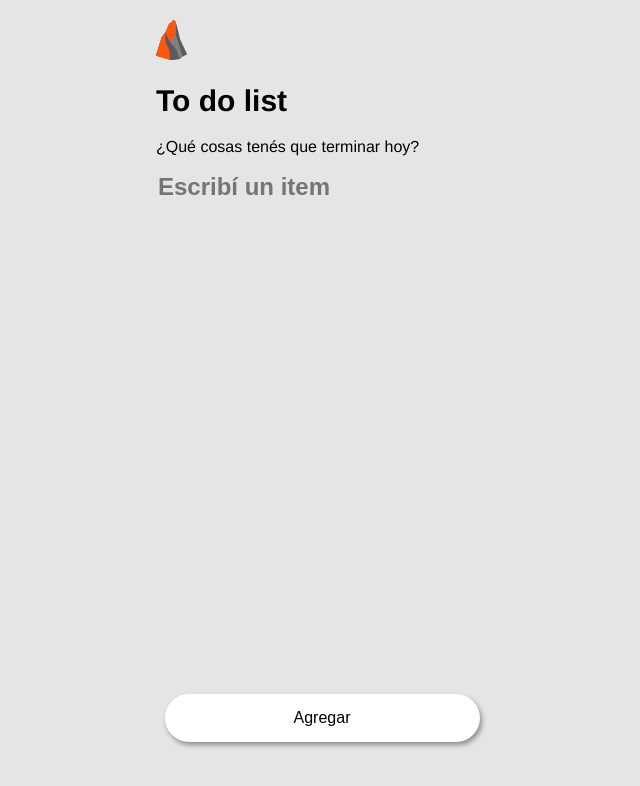
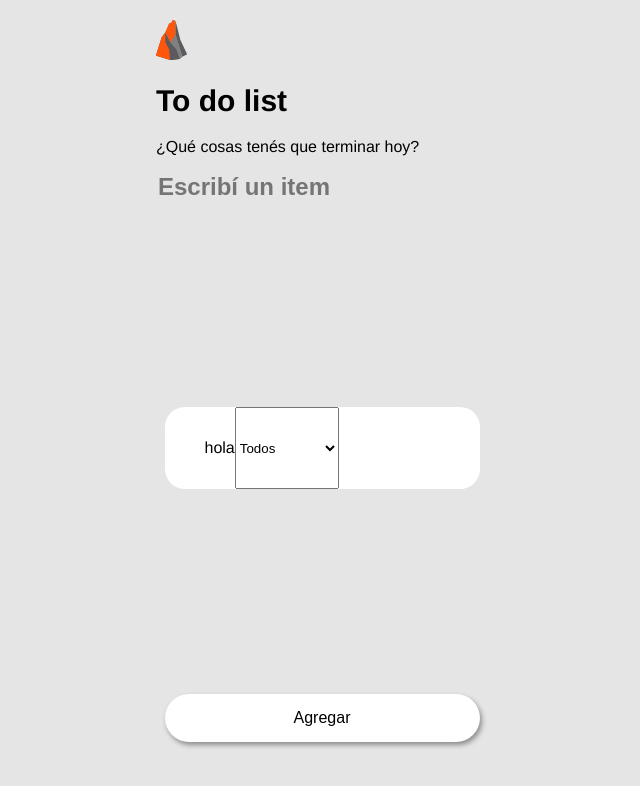
Before and after one commit to gonzalojosedev/PCNT_ToDoList, a React (Create React App) app: page / in a window 1280 px wide. Shown: the top 786 px of the page, without its empty margins (318-958 px from the left). Built offline with nearby package versions, Linux system fonts and the light colour scheme.

Commit message:
create TodoList

```diff
--- a/src/App.js
+++ b/src/App.js
@@ -3,6 +3,7 @@ import styled from '@emotion/styled';
 
 //importing components
 import Form from './components/Form';
+
 
 const Header = styled.h1`
     font-size: 30px;
--- a/src/components/Form.js
+++ b/src/components/Form.js
@@ -1,5 +1,6 @@
 import React from 'react'
 import styled from '@emotion/styled';
+import Todolist from './Todolist';
 
 const Input = styled.input`
     border: none;
@@ -36,7 +37,7 @@ const Form = () => {
         <>
         <Formu>
             <Input type="text" placeholder="Escribí un item" />
-
+            <Todolist />
             <Button type="submit">Agregar</Button>
         </Formu>
         </>
--- /dev/null
+++ b/src/components/Todolist.js
@@ -0,0 +1,27 @@
+import React from 'react'
+import styled from '@emotion/styled';
+
+const Div = styled.div`
+    display:flex;
+    background-color:white;
+    width:315px;
+    border-radius:20px;
+`;
+
+
+const Todolist = () => {
+    return (
+        <Div>
+            <ul>
+                <p>hola</p>
+            </ul>
+            <select name="Todo">
+                <option value="Todos">Todos</option>
+                <option value="Realizados">Realizados</option>
+                <option value="No Realizados">No realizados</option>
+            </select>
+        </Div>
+    )
+}
+
+export default Todolist
```
